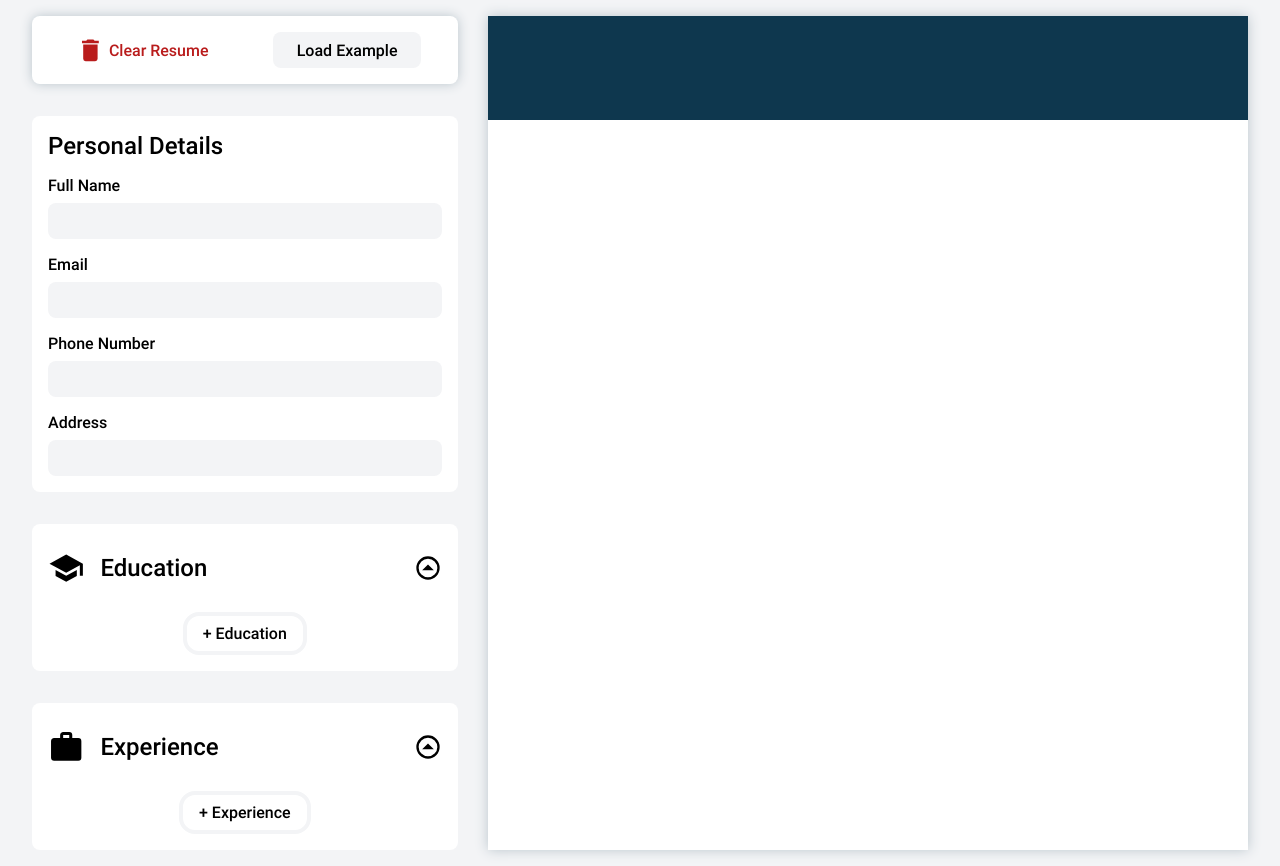
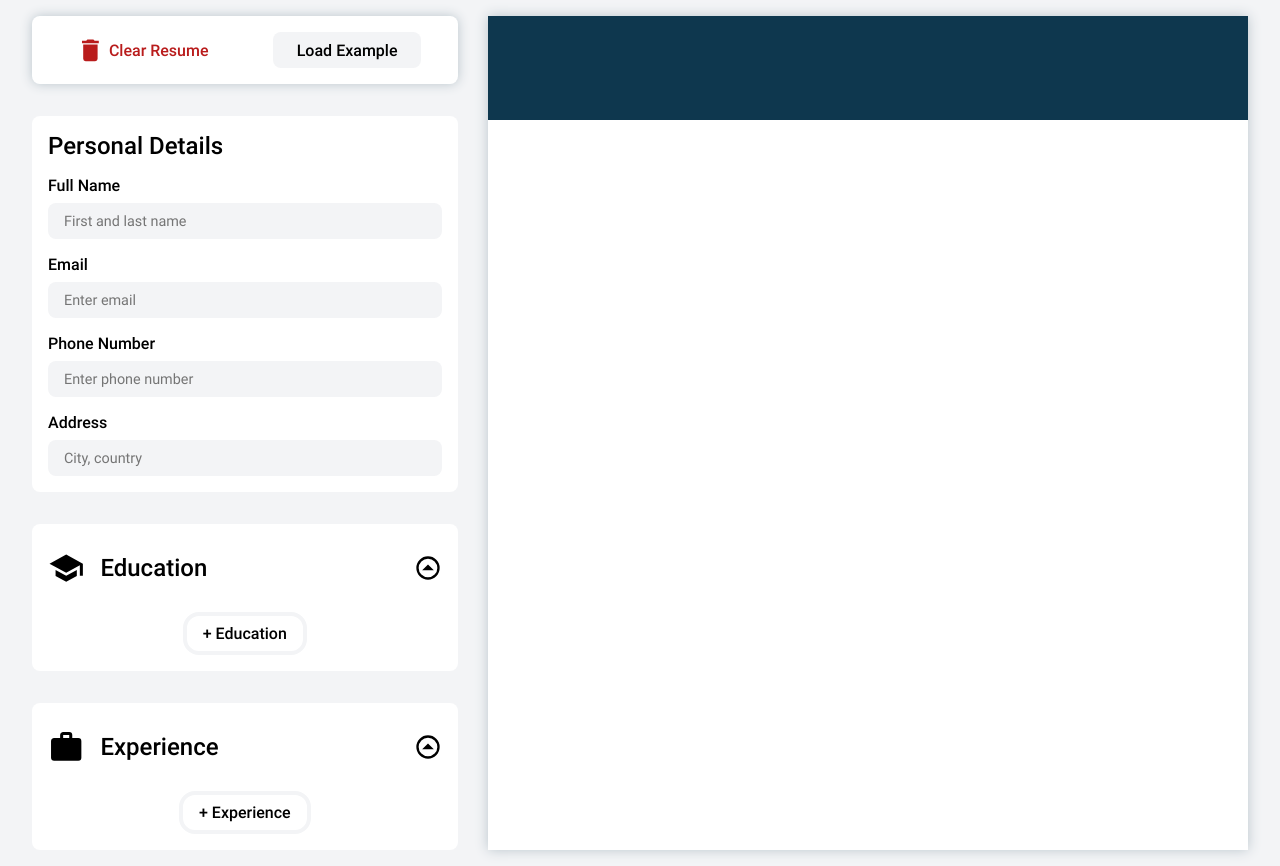
Before and after one commit to yppelu/odin-cv-application, a React (Vite) app: page / in a window 1280 px wide. Built offline with nearby package versions, Linux system fonts and the light colour scheme.

Commit message:
Add placeholders for inputs

```diff
--- a/src/components/editor/edit-field/EditField.jsx
+++ b/src/components/editor/edit-field/EditField.jsx
@@ -1,4 +1,20 @@
 import './edit-field.css';
+
+
+const placeholders = {
+  fullName: 'First and last name',
+  email: 'Enter email',
+  phoneNumber: 'Enter phone number',
+  address: 'City, country',
+  schoolName: 'Enter school / university',
+  degree: 'Enter degree / field of study',
+  startDate: 'Enter start date',
+  endDate: 'Enter end date',
+  location: 'Enter location',
+  companyName: 'Enter company name',
+  positionTitle: 'Enter position title',
+  description: 'Enter description'
+};
 
 function EditField({ section, fieldName, changePerson }) {
   const labelTitle = turnFieldNameIntoTitle(fieldName);
@@ -9,6 +25,7 @@ function EditField({ section, fieldName, changePerson }) {
       <input
         className="edit-field__input"
         type="text"
+        placeholder={placeholders[fieldName]}
         value={section[fieldName]}
         onChange={(e) => changePerson(e.target.value, fieldName)}
       />
--- a/src/components/editor/education-form-editor/EducationFormEditor.jsx
+++ b/src/components/editor/education-form-editor/EducationFormEditor.jsx
@@ -29,8 +29,8 @@ function EducationFormEditor({ person, id, setPerson, setIsAddingNewData }) {
 
   return (
     <form className="education-form-editor">
+      <EditField section={person.education[indexToChange]} fieldName="schoolName" changePerson={handleChangeEducation} />
       <EditField section={person.education[indexToChange]} fieldName="degree" changePerson={handleChangeEducation} />
-      <EditField section={person.education[indexToChange]} fieldName="schoolName" changePerson={handleChangeEducation} />
       <EditField section={person.education[indexToChange]} fieldName="location" changePerson={handleChangeEducation} />
       <EditField section={person.education[indexToChange]} fieldName="startDate" changePerson={handleChangeEducation} />
       <EditField section={person.education[indexToChange]} fieldName="endDate" changePerson={handleChangeEducation} />
```
